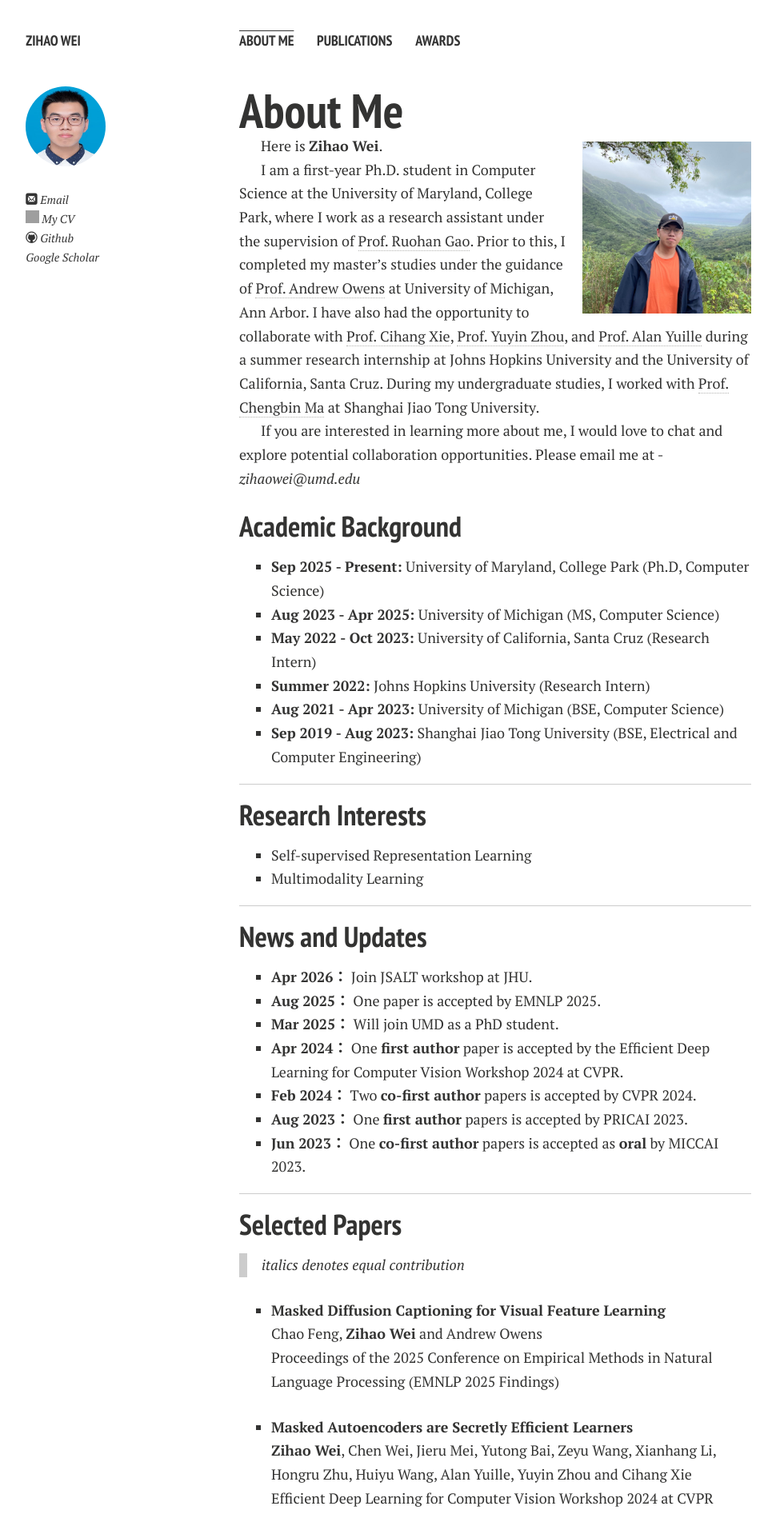
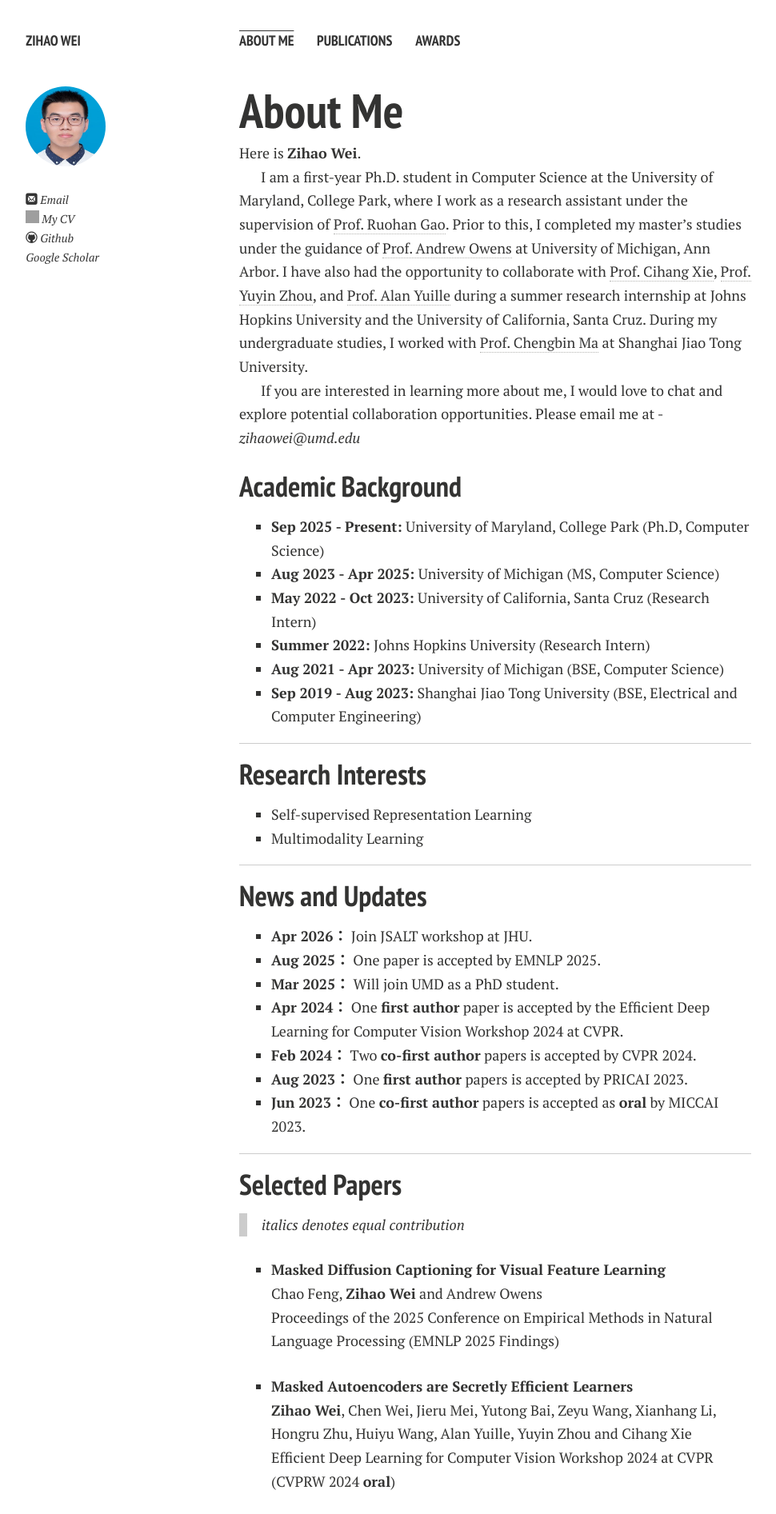
Before and after one commit to Zi-hao-Wei/Zi-hao-Wei.github.io, a Jekyll site: the page built from index.md, in a window 1280 px wide. Shown: the top 1893 px of the page at 80% size, without its empty margins (21-991 px from the left). Built offline with Jekyll 4.4.1, drawn with Linux system fonts in a browser that asks for light colours; nearby versions of some CDN libraries; a style sheet for code colours, icons or effects is not loaded; our own code applies the rules of GitHub Pages for plain Markdown files; grey boxes are pictures that could not be loaded.

Commit message:
Remove image from About Me section
Removed image from the About Me section.

```diff
--- a/index.md
+++ b/index.md
@@ -3,8 +3,6 @@
 ---
 
 # About Me
-
-<img src="./file/img.jpg" class="floatpic" width="360" height="480">
 
 Here is **Zihao Wei**.
 
```
